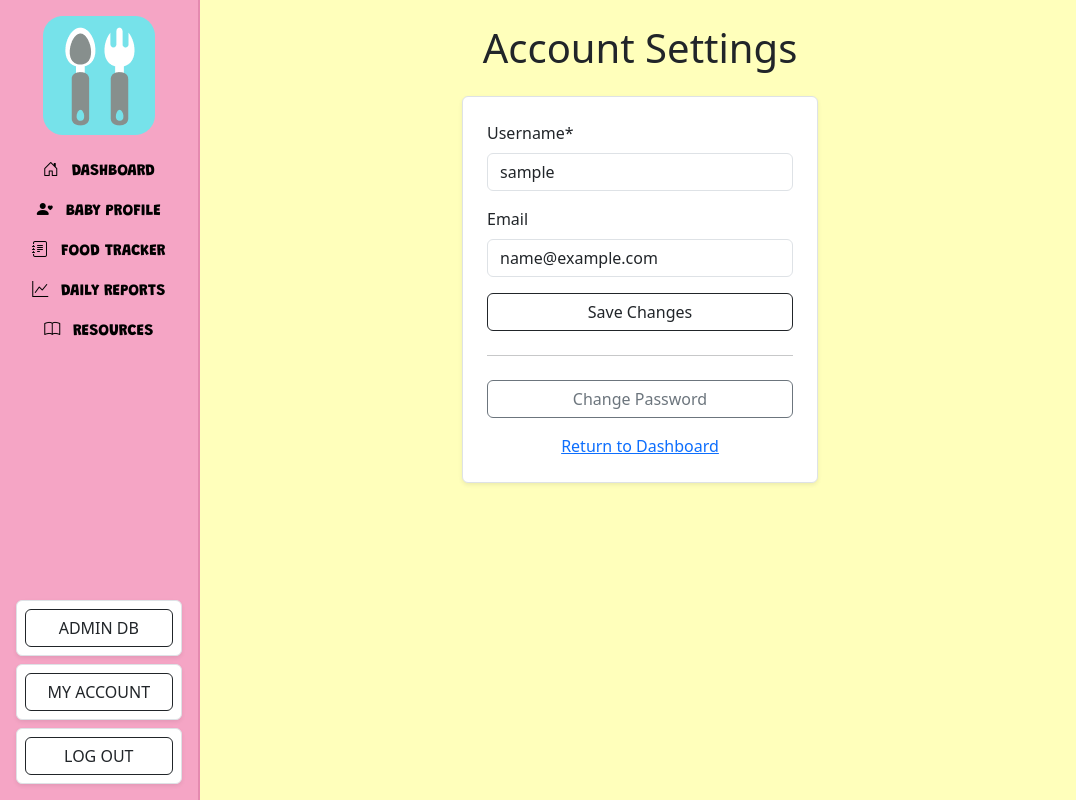
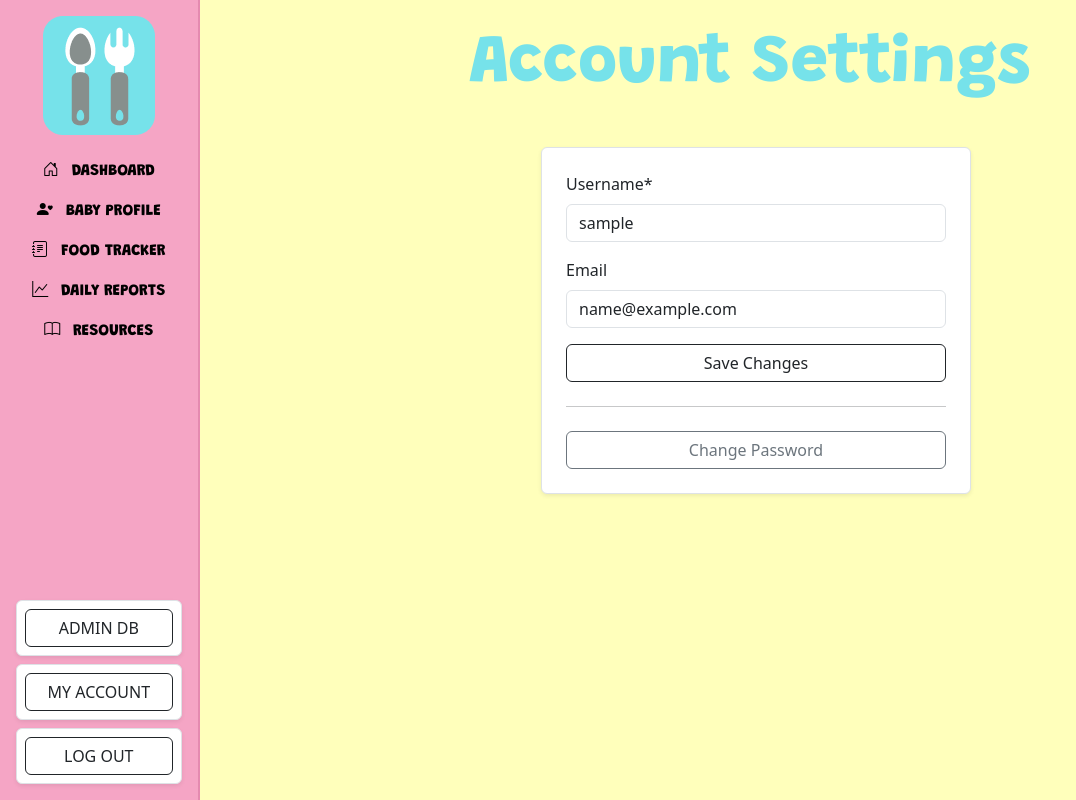
Before and after one commit to dledw001/BabyBites, a Django app: page /account/ in a window 1280 px wide. Shown: the whole page, without its empty margins (0-1076 px from the left). Run offline with Django 5.2, Linux system fonts and the light colour scheme; the visitor is signed in with stand-in values (Sample User, id 1); data that the repository does not hold is empty.

Commit message:
accountedits

```diff
--- a/core/templates/account.html
+++ b/core/templates/account.html
@@ -3,10 +3,12 @@
 {% block title %}Account Settings{% endblock %}
 
 {% block content %}
-    <h1 class="text-center mb-4">Account Settings</h1>
+<h1 class="bb-title mb-0 text-center py-2">
+    <span class="top">Account Settings</span>
+</h1>
 
-    <div class="row justify-content-center">
-        <div class="col-12 col-sm-8 col-md-6 col-lg-4">
+    <div class="row justify-content-center content-center" style="margin-top: 40px;">
+        <div class="col-14 col-sm-10 col-md-8 col-lg-6">
             <form method="post" novalidate class="p-4 border rounded bg-white shadow-sm">
                 {% csrf_token %}
 
@@ -54,9 +56,6 @@
                     Change Password
                 </a>
 
-                <p class="text-center mt-3 mb-0">
-                    <a href="{% url 'dashboard' %}">Return to Dashboard</a>
-                </p>
             </form>
         </div>
     </div>
```
Also changed, not shown: core/templates/password_change.html (+5 -7 lines), core/templates/password_change_done.html (+6 -8 lines).
